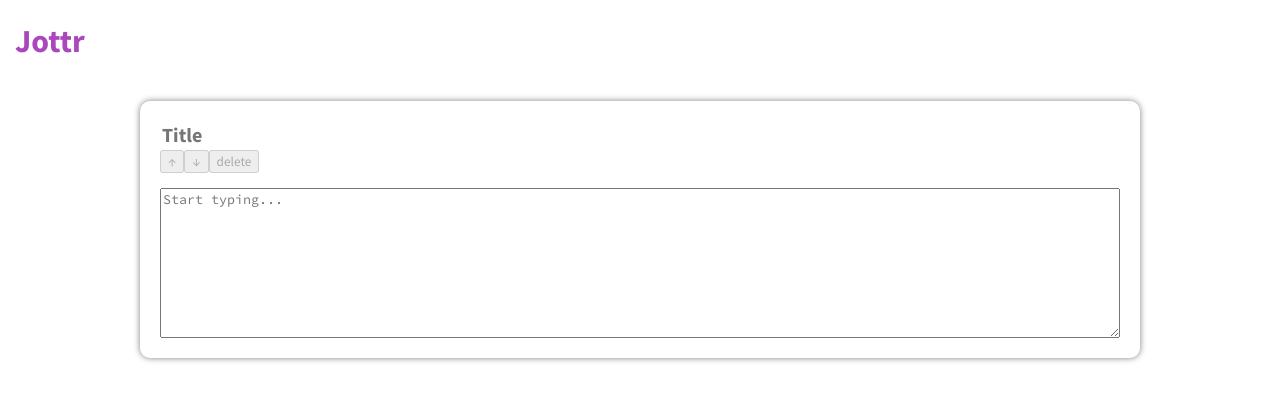
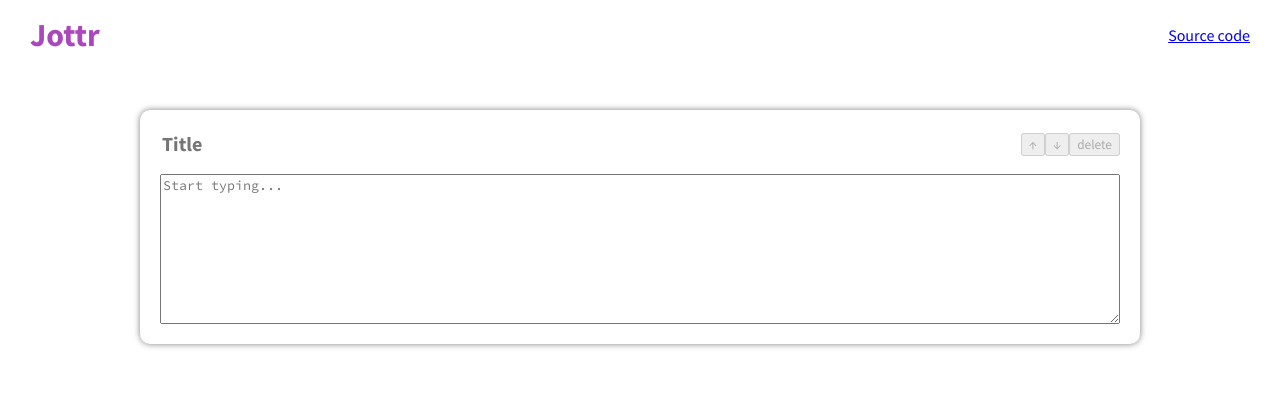
Before and after one commit to stephen-hannon/jottr, a React (Create React App) app: page / in a window 1280 px wide. Shown: the top 400 px of the page. Built offline with nearby package versions, Linux system fonts and the light colour scheme.

Commit message:
Add flex mixins

```diff
--- a/src/components/Header.tsx
+++ b/src/components/Header.tsx
@@ -1,13 +1,36 @@
 import React from 'react';
 import styled from 'styled-components';
+import { flexRow, flexChild } from 'styles/flex';
 
 const HeaderWrapper = styled.div`
+  ${flexRow}
   color: ${({ theme }) => theme.colors.primary};
+  padding: 1.5rem 3rem;
+`;
+
+const Title = styled.h1`
+  ${flexChild}
+  margin: 0;
+`;
+
+const Nav = styled.ul`
+  list-style: none;
+  padding: 0;
+  margin: 0;
+`;
+
+const NavItem = styled.li`
+  display: inline-block;
 `;
 
 const Header: React.FC = () => (
   <HeaderWrapper>
-    <h1>Jottr</h1>
+    <Title>Jottr</Title>
+    <Nav role="navigation">
+      <NavItem>
+        <a href="https://github.com/stephen-hannon/jottr">Source code</a>
+      </NavItem>
+    </Nav>
   </HeaderWrapper>
 );
 
--- a/src/components/Note.tsx
+++ b/src/components/Note.tsx
@@ -1,5 +1,6 @@
 import React, { useRef, useEffect, useState } from 'react';
 import styled from 'styled-components';
+import { flexRow } from 'styles/flex';
 
 const MIN_BODY_HEIGHT = 150;
 
@@ -9,6 +10,10 @@
   margin: 4rem auto;
   padding: 2rem;
   max-width: 1000px;
+`;
+
+const Header = styled.div`
+  ${flexRow}
 `;
 
 const Title = styled.input`
@@ -75,6 +80,7 @@
 
   return (
     <NoteWrapper>
+      <Header>
         <Title
           value={data.title}
           onChange={({ target }) => onChange('title', target.value)}
@@ -89,6 +95,7 @@
         <button disabled={deleteDisabled} onClick={onDelete}>
           delete
         </button>
+      </Header>
       <Body
         // TODO: Autofocus first textarea on page load
         ref={textRef}
--- a/src/styles.css
+++ b/src/styles.css
@@ -10,7 +10,7 @@
 
 body {
   font-size: 1.6rem;
-  margin: 1.5rem;
+  margin: 0;
 }
 
 input,
--- /dev/null
+++ b/src/styles/flex.ts
@@ -0,0 +1,11 @@
+import { css } from 'styled-components';
+
+export const flexRow = css`
+  display: flex;
+  flex-direction: row;
+  align-items: center;
+`;
+
+export const flexChild = css`
+  flex: 1;
+`;
```
Lines whose indentation alone changed are shown as unchanged.
